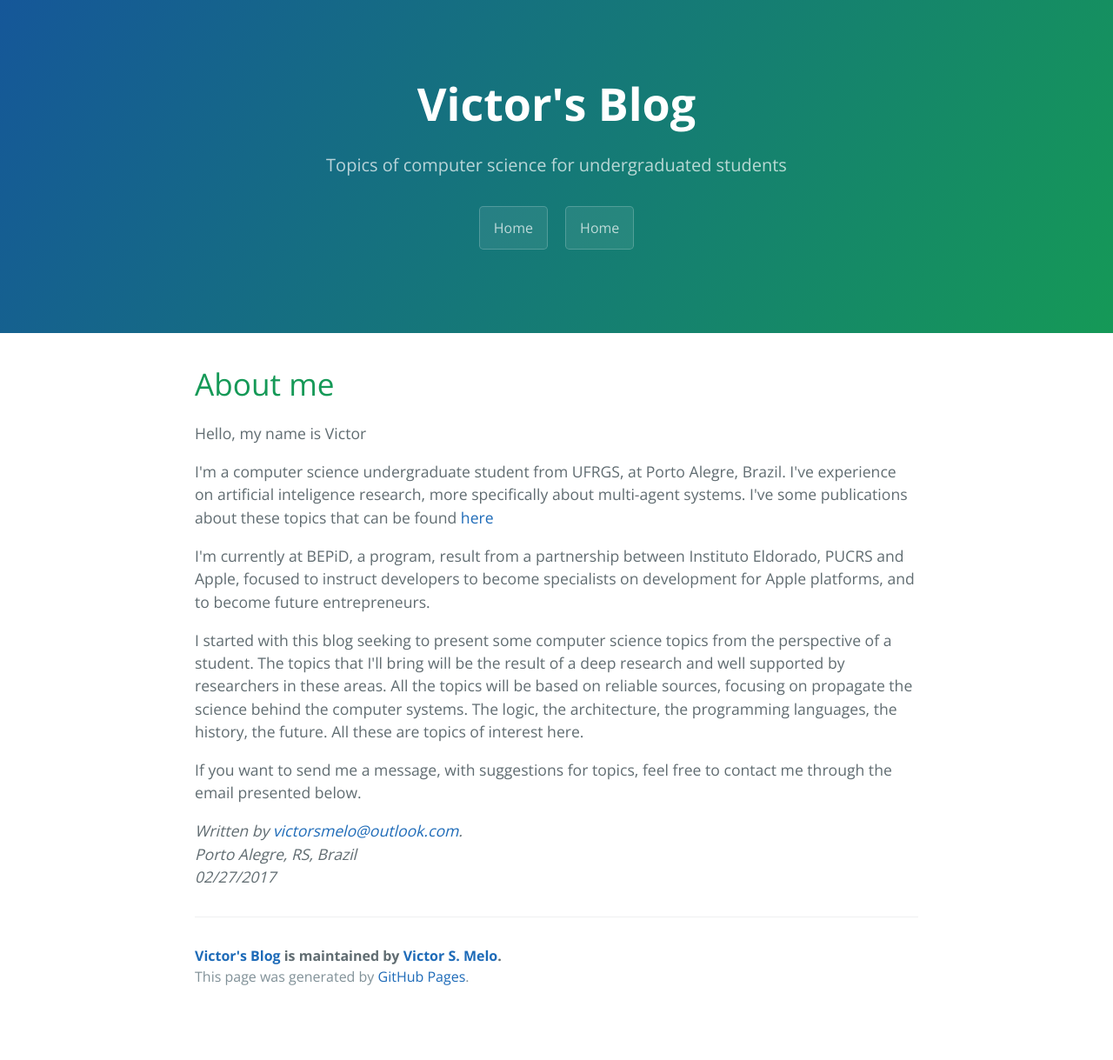
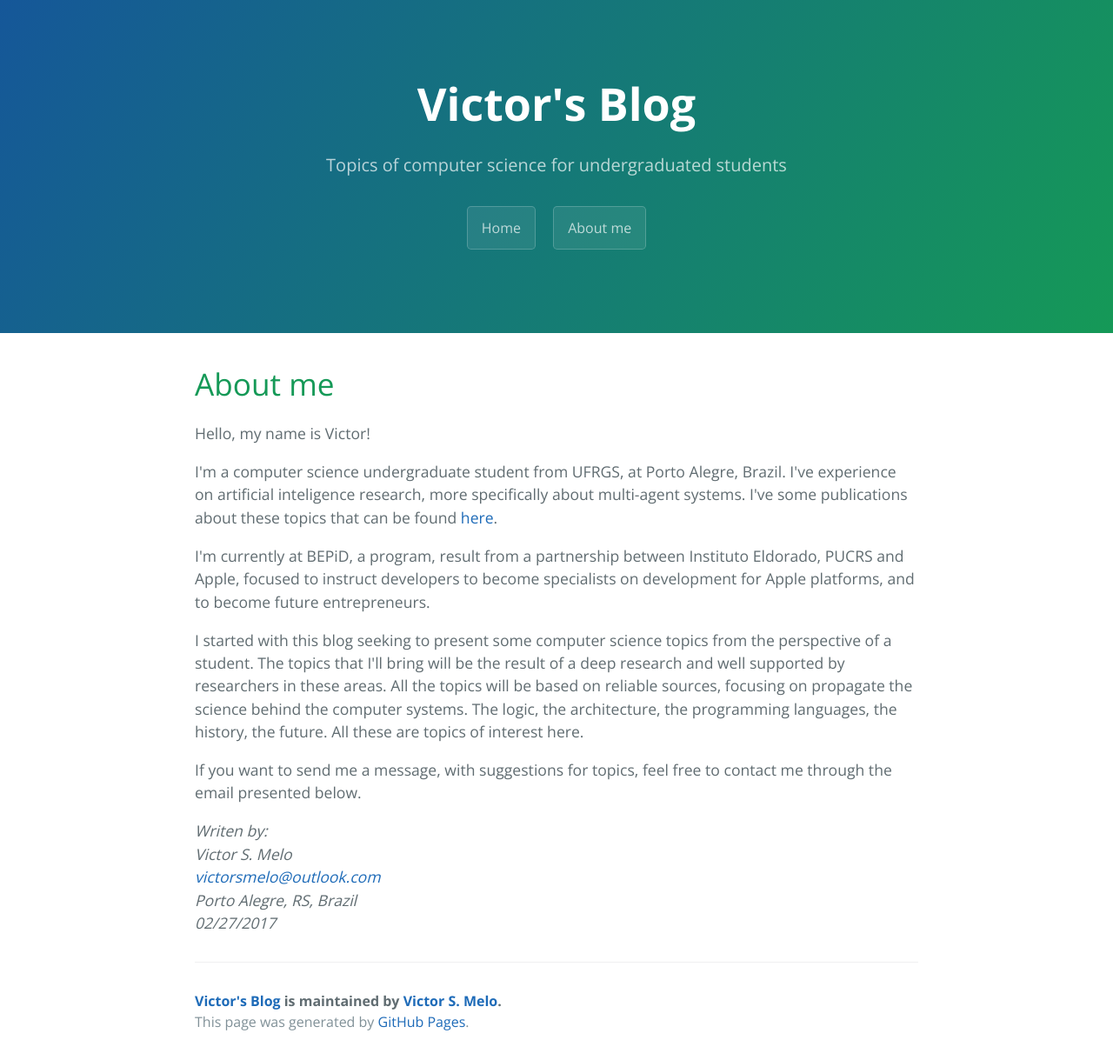
Before and after one commit to vicmelo/vicmelo.github.io, a Jekyll site: the page built from about.html, in a window 1280 px wide. Shown: the whole page at 87% size. Built offline with Jekyll 4.4.1, drawn with Linux system fonts in a browser that asks for light colours; before the commit the page ends 1167 px from its top, so only the background shows below that.

Commit message:
added 'About' page

```diff
--- a/_includes/page-header.html
+++ b/_includes/page-header.html
@@ -2,5 +2,5 @@
   <h1 class="project-name">{{ site.title }}</h1>
   <h2 class="project-tagline">{{ site.tagline }}</h2>
   <a href="{{ site.baseurl }}" class="btn">Home</a>
-  <a href="{{ site.baseurl }}/about.html" class="btn">Home</a>
+  <a href="{{ site.baseurl }}/about.html" class="btn">About me</a>
 </section>
--- a/about.html
+++ b/about.html
@@ -6,9 +6,9 @@ permalink: about.html
 
 <div id="home">
   <h1>About me</h1>
-  <p>Hello, my name is Victor</p>
+  <p>Hello, my name is Victor!</p>
 
-  <p>I'm a computer science undergraduate student from UFRGS, at Porto Alegre, Brazil. I've experience on artificial inteligence research, more specifically about multi-agent systems. I've some publications about these topics that can be found <a href="https://scholar.google.com.br/citations?user=3vcnOFYAAAAJ&hl=pt-BR">here</a></p>
+  <p>I'm a computer science undergraduate student from UFRGS, at Porto Alegre, Brazil. I've experience on artificial inteligence research, more specifically about multi-agent systems. I've some publications about these topics that can be found <a href="https://scholar.google.com.br/citations?user=3vcnOFYAAAAJ&hl=pt-BR">here</a>.</p>
 
   <p>I'm currently at BEPiD, a program, result from a partnership between Instituto Eldorado, PUCRS and Apple, focused to instruct developers to become specialists on development for Apple platforms, and to become future entrepreneurs.</p>
 
@@ -17,8 +17,10 @@ permalink: about.html
   <p>If you want to send me a message, with suggestions for topics, feel free to contact me through the email presented below.</p>
 
   <address>
-  	Written by <a href="mailto:victorsmelo@outlook.com.br">victorsmelo@outlook.com</a>.<br>
-  	Porto Alegre, RS, Brazil <br>
+  	Writen by:<br>
+  	Victor S. Melo<br>
+  	<a href="mailto:victorsmelo@outlook.com.br">victorsmelo@outlook.com</a><br>
+  	Porto Alegre, RS, Brazil<br>
   	02/27/2017
   </address>
 </div>
```
